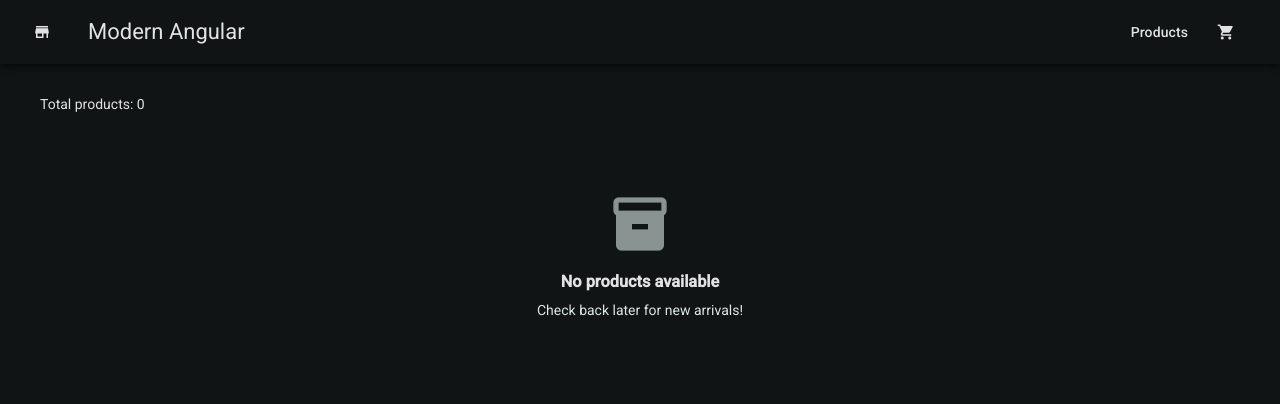
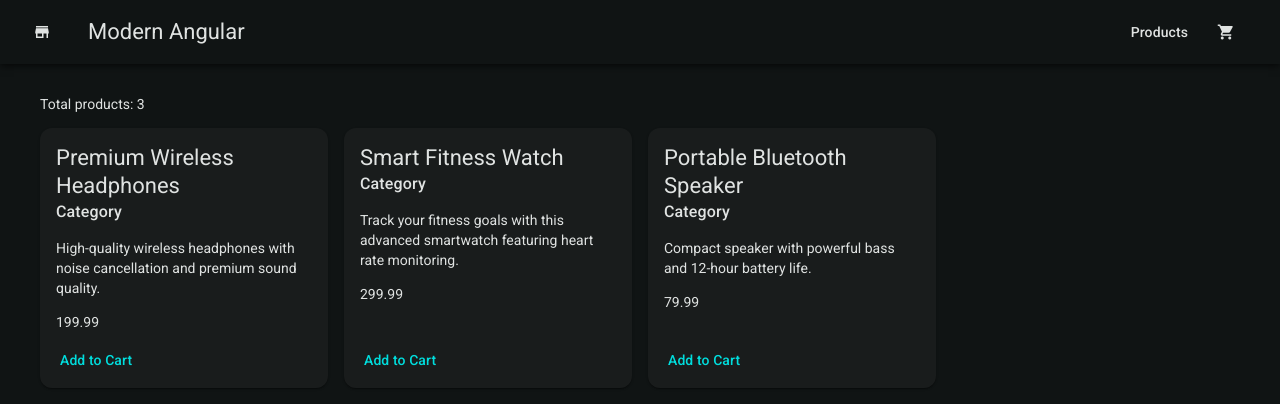
Before and after one commit to GiselleBarbosa/angular-v21-modern-angular-course, an Angular app: page / in a window 1280 px wide. Shown: the top 404 px of the page. Built offline with nearby package versions, Linux system fonts and the light colour scheme.

Commit message:
aula 11: recendo dados e evento do componente pai

```diff
--- a/src/app/mock/products-mock.ts
+++ b/src/app/mock/products-mock.ts
@@ -1,7 +1,7 @@
 import { Product } from '../interfaces/product';
 
 export const productsMock: Product[] = [
-/*   {
+  {
     id: 1,
     name: 'Premium Wireless Headphones',
     description:
@@ -22,5 +22,5 @@ export const productsMock: Product[] = [
     description: 'Compact speaker with powerful bass and 12-hour battery life.',
     price: 79.99,
     originalPrice: 99.99,
-  } */
+  },
 ];
--- a/src/app/products/product-card/product-card.html
+++ b/src/app/products/product-card/product-card.html
@@ -1,14 +1,15 @@
 <mat-card class="product-card">
   <mat-card-header>
-    <mat-card-title>Product Name</mat-card-title>
+    <mat-card-title>{{ product().name }}</mat-card-title>
     <mat-card-subtitle>Category</mat-card-subtitle>
   </mat-card-header>
 
   <mat-card-content>
-    <p>Product description goes here.</p>
+    <p>{{ product().description }}</p>
+    <p class="price">{{ product().price }}</p>
   </mat-card-content>
 
   <mat-card-actions>
-    <button matButton>Add to cart</button>
+    <button matButton (click)="clickAddCartButton()">{{ addButtonLabel() }}</button>
   </mat-card-actions>
 </mat-card>
--- a/src/app/products/product-card/product-card.ts
+++ b/src/app/products/product-card/product-card.ts
@@ -1,6 +1,7 @@
-import { Component } from '@angular/core';
+import { Component, input, output } from '@angular/core';
 import { MatButtonModule } from '@angular/material/button';
 import { MatCardModule } from '@angular/material/card';
+import { Product } from '../../interfaces/product';
 
 @Component({
   selector: 'app-product-card',
@@ -8,4 +9,12 @@ import { MatCardModule } from '@angular/material/card';
   templateUrl: './product-card.html',
   styleUrl: './product-card.scss',
 })
-export class ProductCard {}
+export class ProductCard {
+  readonly product = input.required<Product>();
+  readonly addButtonLabel = input<string>('Add to Cart');
+  readonly addButtonCartClicked = output();
+
+  clickAddCartButton() {
+    this.addButtonCartClicked.emit();
+  }
+}
--- a/src/app/products/products-grid/products-grid.html
+++ b/src/app/products/products-grid/products-grid.html
@@ -4,7 +4,11 @@
 
 <div class="products-grid">
   @for (product of products(); track product.id) {
-    <app-product-card />
+    <app-product-card
+      [product]="product"
+      [addButtonLabel]="'Add to Cart'"
+      (cartClick)="addToCart(product.name)"
+    />
   } @empty {
     <div class="empty-state">
       <mat-icon>inventory_2</mat-icon>
--- a/src/app/products/products-grid/products-grid.ts
+++ b/src/app/products/products-grid/products-grid.ts
@@ -2,7 +2,7 @@ import { Component, signal } from '@angular/core';
 import { ProductCard } from '../product-card/product-card';
 import { Product } from '../../interfaces/product';
 import { productsMock } from '../../mock/products-mock';
-import { MatIcon } from "@angular/material/icon";
+import { MatIcon } from '@angular/material/icon';
 
 @Component({
   selector: 'app-products-grid',
@@ -12,4 +12,8 @@ import { MatIcon } from "@angular/material/icon";
 })
 export class ProductsGrid {
   protected readonly products = signal<Product[]>(productsMock);
+
+  addToCart(productName: string) {
+    alert(`${productName} foi adicionado ao carrinho!`);
+  }
 }
```
